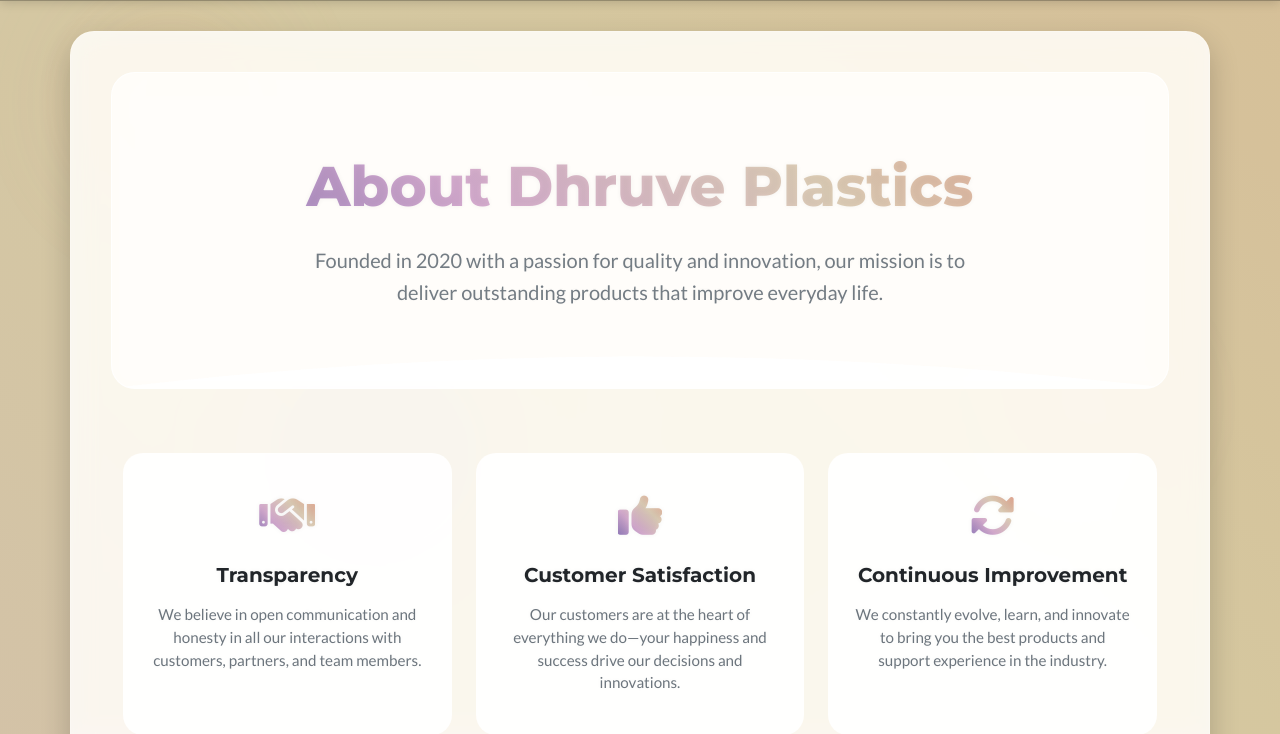
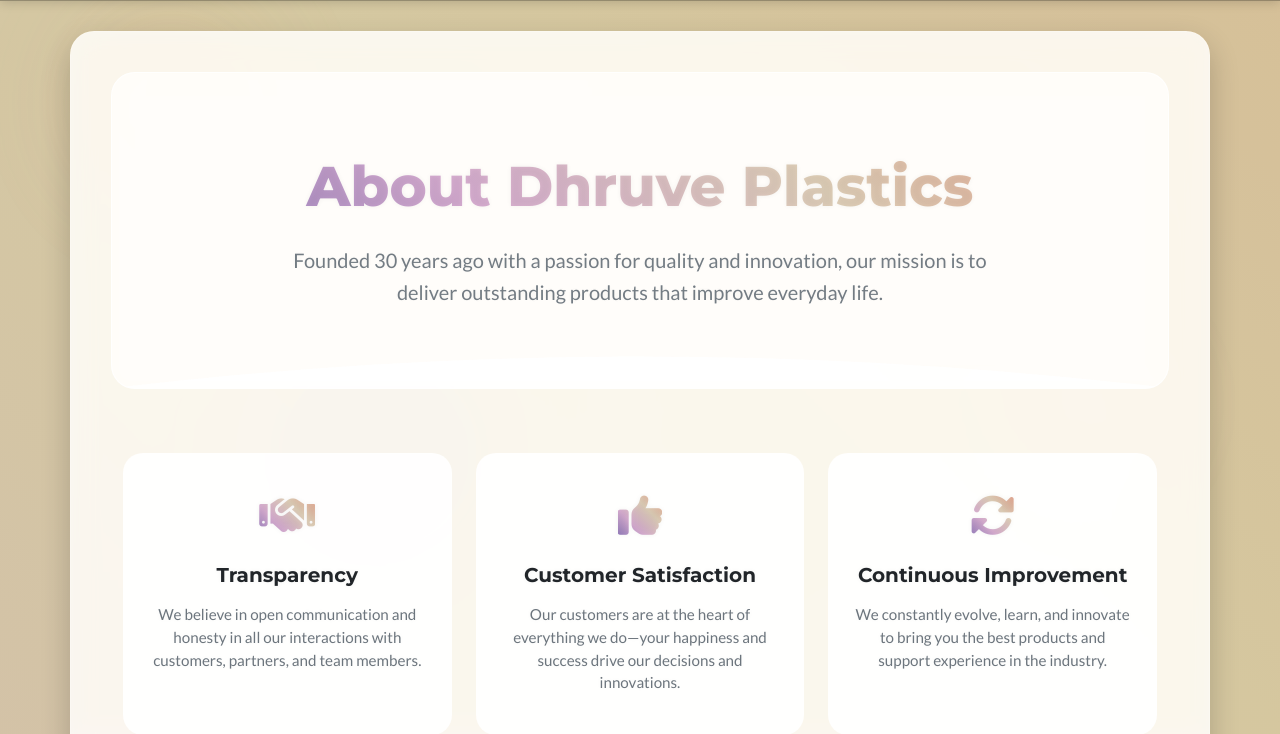
Before and after one commit to DhruvePlastics/Store, a Django app: page /about/ in a window 1280 px wide. Shown: the part 65-799 px from the top of the page. Run offline with Django 5.2, Linux system fonts and the light colour scheme.

Commit message:
Update about.html

```diff
--- a/templates/about.html
+++ b/templates/about.html
@@ -302,7 +302,7 @@
   <div class="container">
     <h1 class="about-title">About Dhruve Plastics</h1>
     <p class="about-subtitle">
-      Founded in 2020 with a passion for quality and innovation, our mission is to deliver outstanding products that improve everyday life.
+      Founded 30 years ago with a passion for quality and innovation, our mission is to deliver outstanding products that improve everyday life.
     </p>
   </div>
 </section>
```
